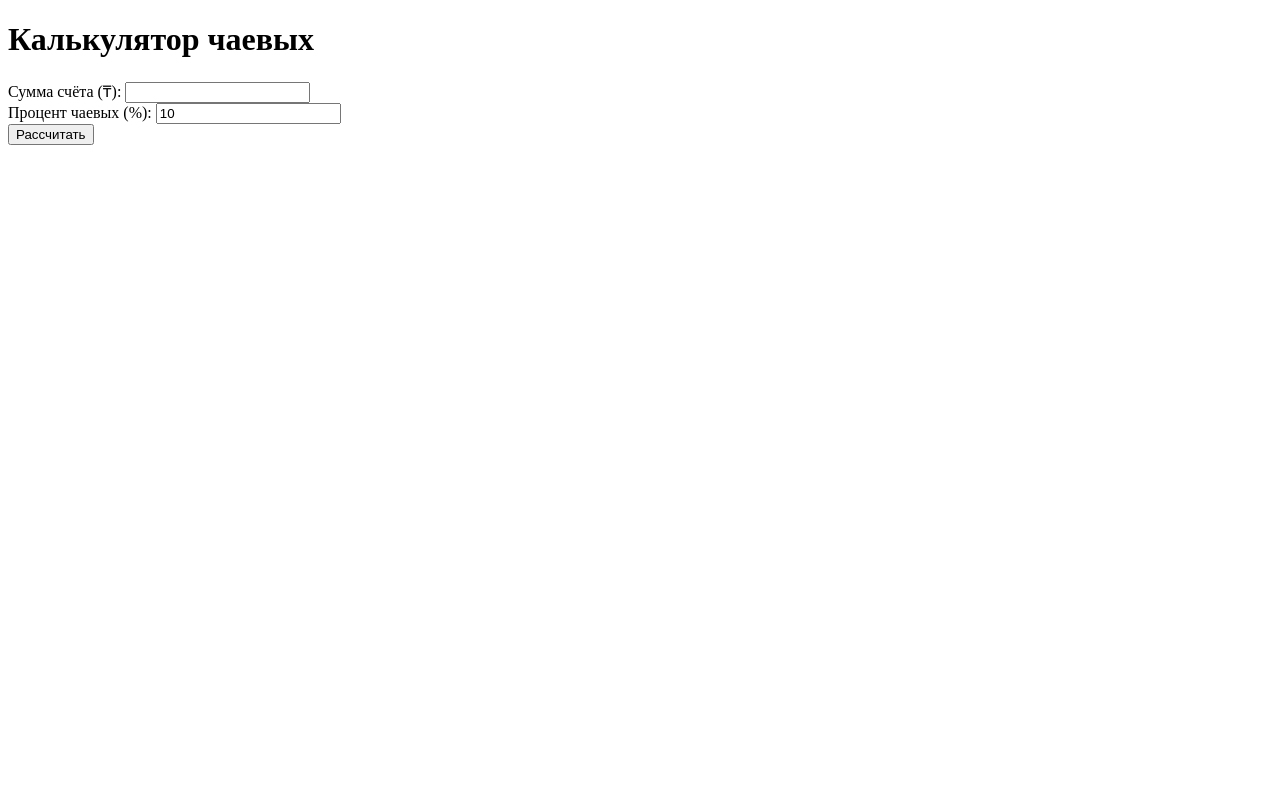
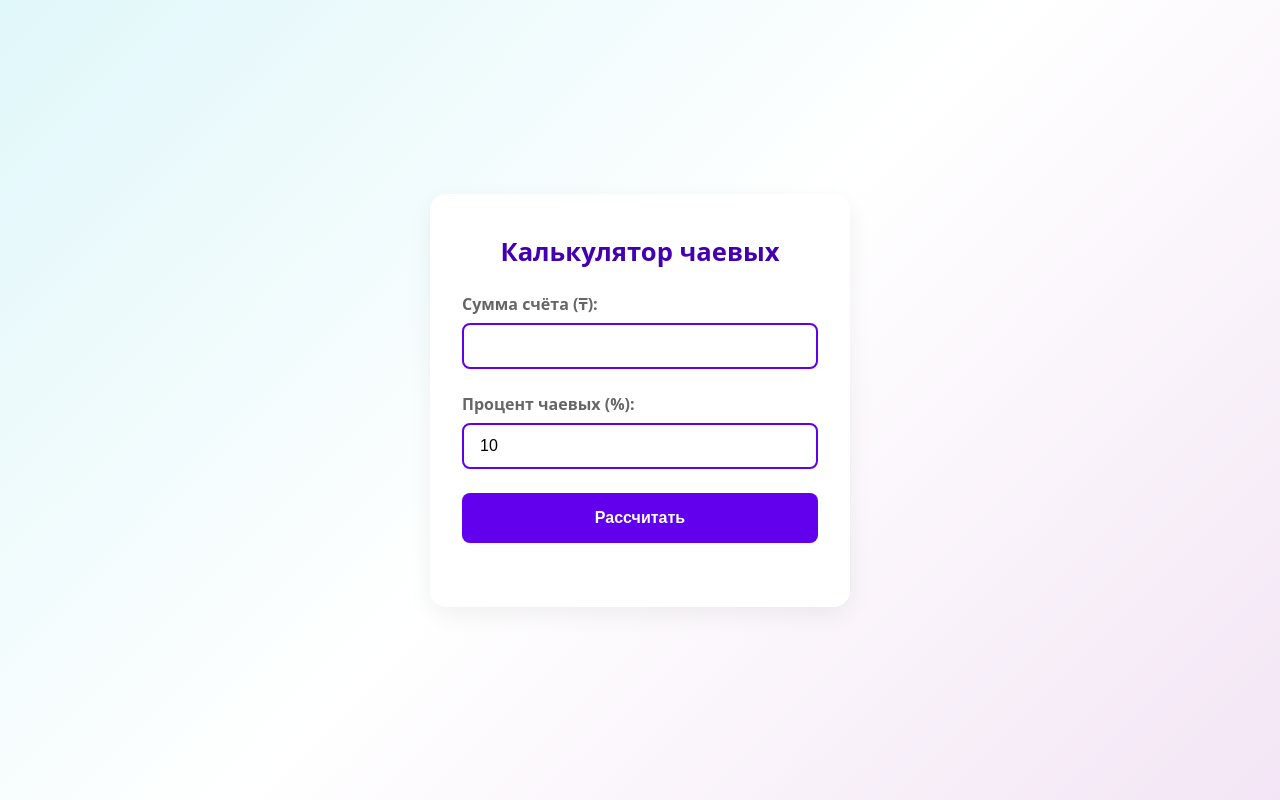
Before and after one commit to Dakosy1/JavaScriptVanila, a plain HTML site: page not30days/TipTaxCalc/index.html in a window 1280 px wide. Drawn offline with Linux system fonts and the light colour scheme.

Commit message:
style added for tip tax app

```diff
--- a/not30days/TipTaxCalc/index.html
+++ b/not30days/TipTaxCalc/index.html
@@ -3,23 +3,25 @@
 <head>
   <meta charset="UTF-8" />
   <title>Tip Calculator</title>
+  <link rel="stylesheet" href="style.css" />
 </head>
 <body>
-  <h1>Калькулятор чаевых</h1>
+  <div class="card">
+    <h1>Калькулятор чаевых</h1>
 
-  <label>
-  Сумма счёта (₸):
-  <input type="number" id="bill" min="0" step="0.01" />
-  </label>
-  <br />
-  <label>
-  Процент чаевых (%):
-  <input type="number" id="tip" min="0" step="1" value="10" />
-  </label>
-  <br />
-  <button id="calc">Рассчитать</button>
+    <div class="form-group">
+      <label for="bill">Сумма счёта (₸):</label>
+      <input type="number" id="bill" min="0" step="0.01" />
+    </div>
 
-  <p id="result"></p>
+    <div class="form-group">
+      <label for="tip">Процент чаевых (%):</label>
+      <input type="number" id="tip" min="0" step="1" value="10" />
+    </div>
+
+    <button id="calc">Рассчитать</button>
+    <p id="result"></p>
+  </div>
 
   <script src="script.js"></script>
 </body>
--- /dev/null
+++ b/not30days/TipTaxCalc/style.css
@@ -0,0 +1,117 @@
+/* =========  Tip Calculator – Vertical Layout Version  ========= */
+:root {
+  --clr-bg-gradient: linear-gradient(135deg, #e0f7fa 0%, #ffffff 50%, #f3e5f5 100%);
+  --clr-card-bg: #ffffff;
+  --clr-primary: #6200ee;
+  --clr-primary-light: #7e3ff2;
+  --clr-primary-dark: #4300b3;
+  --clr-text: #212121;
+  --clr-muted: #666;
+  --radius-lg: 1rem;
+  --radius-sm: 0.5rem;
+  --shadow-card: 0 8px 24px rgba(0, 0, 0, 0.06);
+  --transition: 0.25s ease;
+}
+
+*,
+*::before,
+*::after {
+  box-sizing: border-box;
+  margin: 0;
+  padding: 0;
+}
+
+body {
+  font-family: system-ui, -apple-system, "Segoe UI", Roboto, Helvetica, Arial, sans-serif;
+  background: var(--clr-bg-gradient);
+  display: flex;
+  align-items: center;
+  justify-content: center;
+  min-height: 100vh;
+  padding: 1rem;
+  color: var(--clr-text);
+}
+
+/* Card wrapper */
+.card {
+  background: var(--clr-card-bg);
+  border-radius: var(--radius-lg);
+  box-shadow: var(--shadow-card);
+  padding: 2.5rem 2rem;
+  width: 100%;
+  max-width: 420px;
+  display: flex;
+  flex-direction: column;
+  gap: 1.5rem;
+}
+
+/* Heading */
+.card h1 {
+  font-size: 1.6rem;
+  text-align: center;
+  color: var(--clr-primary-dark);
+  font-weight: 700;
+}
+
+/* Form group */
+.form-group {
+  display: flex;
+  flex-direction: column;
+}
+
+.form-group label {
+  font-weight: 600;
+  margin-bottom: 0.5rem;
+  color: var(--clr-muted);
+}
+
+.form-group input[type="number"] {
+  padding: 0.75rem 1rem;
+  font-size: 1rem;
+  border: 2px solid var(--clr-primary);
+  border-radius: var(--radius-sm);
+  transition: border-color var(--transition), box-shadow var(--transition);
+}
+
+.form-group input:focus {
+  outline: none;
+  border-color: var(--clr-primary-dark);
+  box-shadow: 0 0 0 3px rgba(98, 0, 238, 0.15);
+}
+
+/* Button */
+button#calc {
+  padding: 1rem;
+  background-color: var(--clr-primary);
+  color: white;
+  font-weight: bold;
+  font-size: 1rem;
+  border: none;
+  border-radius: var(--radius-sm);
+  cursor: pointer;
+  transition: background var(--transition), transform 0.2s ease;
+}
+
+button#calc:hover {
+  background-color: var(--clr-primary-light);
+}
+
+button#calc:active {
+  transform: scale(0.97);
+}
+
+/* Result output */
+#result {
+  font-size: 1.125rem;
+  font-weight: 600;
+  text-align: center;
+  white-space: pre-line;
+  opacity: 0;
+  transform: translateY(10px);
+  transition: opacity 0.3s ease, transform 0.3s ease;
+}
+
+#result.show {
+  opacity: 1;
+  transform: translateY(0);
+}
```
